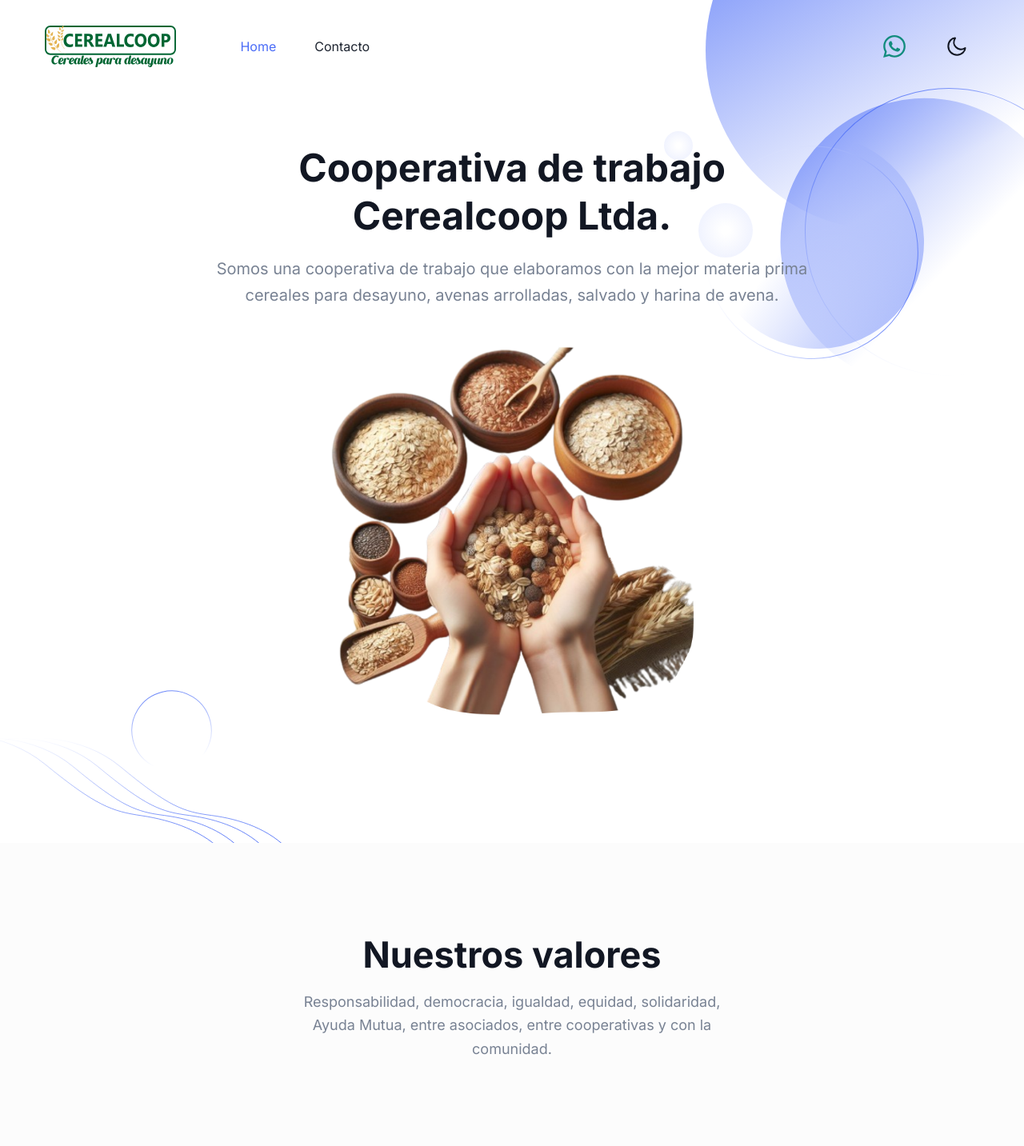
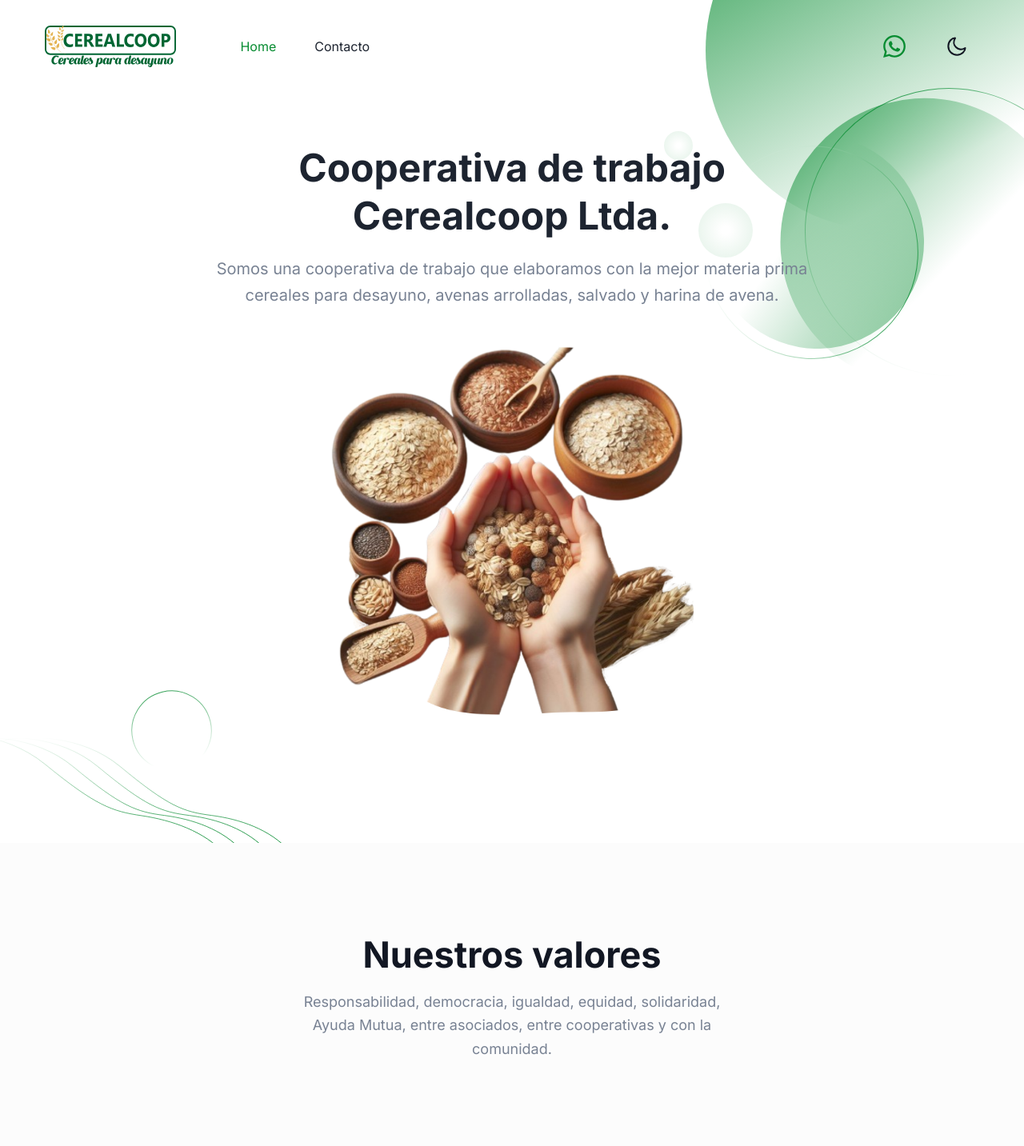
Before and after one commit to JuanMolfese/cerealcoop, a Next.js app: page / in a window 1280 px wide. Shown: the top 1433 px of the page at 80% size. Built offline with nearby package versions, Linux system fonts and the light colour scheme.

Commit message:
se agrego en tailwind.config.js el color green. mas m top al contact. Reemplazo de colores azules por verdes. Actualizacion imagen manos.

```diff
--- a/components/Contact/index.tsx
+++ b/components/Contact/index.tsx
@@ -7,7 +7,7 @@ const Contact = () => {
         <div className="-mx-4 flex flex-wrap">
           <div className="w-full px-4">
             <div
-              className="wow fadeInUp shadow-three dark:bg-gray-dark mb-12 rounded-sm bg-white px-8 py-11 sm:p-[55px] lg:mb-5 lg:px-8 xl:p-[55px]"
+              className="wow fadeInUp shadow-three dark:bg-gray-dark mb-12 mt-6 rounded-sm bg-white px-8 py-11 sm:p-[55px] lg:mb-5 lg:px-8 xl:p-[55px]"
               data-wow-delay=".15s
               "
             >
@@ -22,24 +22,24 @@ const Contact = () => {
               </p>
                 <div className="-mx-4 flex flex-wrap">
                   <div className="w-full px-4 md:w-1/2">
-                    <div className="mb-8">
+                    <div className="mb-8  hover:text-green dark:hover:text-green">
                       <Link href="https://maps.app.goo.gl/VBvaxE1udhaViQyF6" target="_blank">
                         Balcarce 1450, Tres Arroyos, pcia. de Buenos Aires.
                       </Link>
                     </div>
-                    <div className="mb-8">
+                    <div className="mb-8 hover:text-green dark:hover:text-green">
                       <Link href="tel:+542983574647" target="_blank">
                         Telefono: 2983 574647
                       </Link>
                     </div>
                   </div>
                   <div className="w-full px-4 md:w-1/2">
-                    <div className="mb-8">
+                    <div className="mb-8 hover:text-green dark:hover:text-green">
                       <Link href="mailto:info@cerealcoop.com.ar" target="_blank">
                         mail: info@cerealcoop.com.ar
                       </Link>
                     </div>
-                    <div className="mb-8">
+                    <div className="mb-8 hover:text-green dark:hover:text-green">
                       <Link href="//api.whatsapp.com/send?phone=542983574647" target="_blank">
                         Whatsapp: 2983 574647
                       </Link>
--- a/components/Header/index.tsx
+++ b/components/Header/index.tsx
@@ -79,7 +79,7 @@ const Header = () => {
                   onClick={navbarToggleHandler}
                   id="navbarToggler"
                   aria-label="Mobile Menu"
-                  className="absolute right-4 top-1/2 block translate-y-[-50%] rounded-lg px-3 py-[6px] ring-primary focus:ring-2 lg:hidden"
+                  className="absolute right-4 top-1/2 block translate-y-[-50%] rounded-lg px-3 py-[6px] ring-green focus:ring-2 lg:hidden"
                 >
                   <span
                     className={`relative my-1.5 block h-0.5 w-[30px] bg-black transition-all duration-300 dark:bg-white ${
@@ -113,8 +113,8 @@ const Header = () => {
                             href={menuItem.path}
                             className={`flex py-2 text-base justify-center lg:mr-0 lg:inline-flex lg:px-0 lg:py-6 ${
                               usePathName === menuItem.path
-                                ? "text-primary dark:text-white"
-                                : "text-dark hover:text-primary dark:text-white/70 dark:hover:text-white"
+                                ? "text-green dark:text-white"
+                                : "text-dark hover:text-green dark:text-white/70 dark:hover:text-white"
                             }`}
                           >
                             {menuItem.title}
@@ -123,7 +123,7 @@ const Header = () => {
                           <>
                             <p
                               onClick={() => handleSubmenu(index)}
-                              className="flex cursor-pointer items-center justify-between py-2 text-base text-dark group-hover:text-primary dark:text-white/70 dark:group-hover:text-white lg:mr-0 lg:inline-flex lg:px-0 lg:py-6"
+                              className="flex cursor-pointer items-center justify-between py-2 text-base text-dark group-hover:text-green dark:text-white/70 dark:group-hover:text-white lg:mr-0 lg:inline-flex lg:px-0 lg:py-6"
                             >
                               {menuItem.title}
                               <span className="pl-3">
@@ -177,7 +177,7 @@ const Header = () => {
                   <Link href="//api.whatsapp.com/send?phone=542983582016" target="_blank">
                     <svg
                       xmlns="http://www.w3.org/2000/svg"
-                      fill="currentColor"
+                      fill="#078c31"
                       style={{ color: '#128c7e'}}
                       viewBox="0 0 24 24">
                       <path
--- a/components/Hero/index.tsx
+++ b/components/Hero/index.tsx
@@ -15,7 +15,7 @@ const Hero = () => {
                 className="wow fadeInUp mx-auto max-w-[800px] text-center"
                 data-wow-delay=".2s"
               >
-                <h1 className="mb-5 text-3xl font-bold leading-tight text-black dark:text-white sm:text-4xl sm:leading-tight md:text-5xl md:leading-tight">
+                <h1 className="mb-5 text-3xl font-bold leading-tight text-dark dark:text-white sm:text-4xl sm:leading-tight md:text-5xl md:leading-tight">
                   Cooperativa de trabajo Cerealcoop Ltda.
                 </h1>
                {/*  <Image
@@ -105,8 +105,8 @@ const Hero = () => {
                 y2="288"
                 gradientUnits="userSpaceOnUse"
               >
-                <stop stopColor="#4A6CF7" />
-                <stop offset="1" stopColor="#4A6CF7" stopOpacity="0" />
+                <stop stopColor="#078c31" />
+                <stop offset="1" stopColor="#078c31" stopOpacity="0" />
               </linearGradient>
               <radialGradient
                 id="paint1_radial_25:217"
@@ -116,8 +116,8 @@ const Hero = () => {
                 gradientUnits="userSpaceOnUse"
                 gradientTransform="translate(17.9997 182) rotate(90) scale(18)"
               >
-                <stop offset="0.145833" stopColor="#4A6CF7" stopOpacity="0" />
-                <stop offset="1" stopColor="#4A6CF7" stopOpacity="0.08" />
+                <stop offset="0.145833" stopColor="#078c31" stopOpacity="0" />
+                <stop offset="1" stopColor="#078c31" stopOpacity="0.08" />
               </radialGradient>
               <radialGradient
                 id="paint2_radial_25:217"
@@ -127,8 +127,8 @@ const Hero = () => {
                 gradientUnits="userSpaceOnUse"
                 gradientTransform="translate(76.9997 288) rotate(90) scale(34)"
               >
-                <stop offset="0.145833" stopColor="#4A6CF7" stopOpacity="0" />
-                <stop offset="1" stopColor="#4A6CF7" stopOpacity="0.08" />
+                <stop offset="0.145833" stopColor="#078c31" stopOpacity="0" />
+                <stop offset="1" stopColor="#078c31" stopOpacity="0.08" />
               </radialGradient>
               <linearGradient
                 id="paint3_linear_25:217"
@@ -138,8 +138,8 @@ const Hero = () => {
                 y2="351.421"
                 gradientUnits="userSpaceOnUse"
               >
-                <stop stopColor="#4A6CF7" />
-                <stop offset="1" stopColor="#4A6CF7" stopOpacity="0" />
+                <stop stopColor="#078c31" />
+                <stop offset="1" stopColor="#078c31" stopOpacity="0" />
               </linearGradient>
               <linearGradient
                 id="paint4_linear_25:217"
@@ -149,7 +149,7 @@ const Hero = () => {
                 y2="448.882"
                 gradientUnits="userSpaceOnUse"
               >
-                <stop stopColor="#4A6CF7" />
+                <stop stopColor="#078c31" />
                 <stop offset="1" stopColor="white" stopOpacity="0" />
               </linearGradient>
               <linearGradient
@@ -160,7 +160,7 @@ const Hero = () => {
                 y2="470"
                 gradientUnits="userSpaceOnUse"
               >
-                <stop stopColor="#4A6CF7" />
+                <stop stopColor="#078c31" />
                 <stop offset="1" stopColor="white" stopOpacity="0" />
               </linearGradient>
               <linearGradient
@@ -171,8 +171,8 @@ const Hero = () => {
                 y2="338.63"
                 gradientUnits="userSpaceOnUse"
               >
-                <stop stopColor="#4A6CF7" />
-                <stop offset="1" stopColor="#4A6CF7" stopOpacity="0" />
+                <stop stopColor="#078c31" />
+                <stop offset="1" stopColor="#078c31" stopOpacity="0" />
               </linearGradient>
             </defs>
           </svg>
@@ -219,8 +219,8 @@ const Hero = () => {
                 y2="212.24"
                 gradientUnits="userSpaceOnUse"
               >
-                <stop stopColor="#4A6CF7" stopOpacity="0" />
-                <stop offset="1" stopColor="#4A6CF7" />
+                <stop stopColor="#078c31" stopOpacity="0" />
+                <stop offset="1" stopColor="#078c31" />
               </linearGradient>
               <linearGradient
                 id="paint1_linear_25:218"
@@ -230,8 +230,8 @@ const Hero = () => {
                 y2="212.24"
                 gradientUnits="userSpaceOnUse"
               >
-                <stop stopColor="#4A6CF7" stopOpacity="0" />
-                <stop offset="1" stopColor="#4A6CF7" />
+                <stop stopColor="#078c31" stopOpacity="0" />
+                <stop offset="1" stopColor="#078c31" />
               </linearGradient>
               <linearGradient
                 id="paint2_linear_25:218"
@@ -241,8 +241,8 @@ const Hero = () => {
                 y2="212.24"
                 gradientUnits="userSpaceOnUse"
               >
-                <stop stopColor="#4A6CF7" stopOpacity="0" />
-                <stop offset="1" stopColor="#4A6CF7" />
+                <stop stopColor="#078c31" stopOpacity="0" />
+                <stop offset="1" stopColor="#078c31" />
               </linearGradient>
               <linearGradient
                 id="paint3_linear_25:218"
@@ -252,8 +252,8 @@ const Hero = () => {
                 y2="210.214"
                 gradientUnits="userSpaceOnUse"
               >
-                <stop stopColor="#4A6CF7" stopOpacity="0" />
-                <stop offset="1" stopColor="#4A6CF7" />
+                <stop stopColor="#078c31" stopOpacity="0" />
+                <stop offset="1" stopColor="#078c31" />
               </linearGradient>
               <linearGradient
                 id="paint4_linear_25:218"
@@ -263,8 +263,8 @@ const Hero = () => {
                 y2="99.5816"
                 gradientUnits="userSpaceOnUse"
               >
-                <stop stopColor="#4A6CF7" />
-                <stop offset="1" stopColor="#4A6CF7" stopOpacity="0" />
+                <stop stopColor="#078c31" />
+                <stop offset="1" stopColor="#078c31" stopOpacity="0" />
               </linearGradient>
               <radialGradient
                 id="paint5_radial_25:218"
--- a/components/ScrollToTop/index.tsx
+++ b/components/ScrollToTop/index.tsx
@@ -33,7 +33,7 @@ export default function ScrollToTop() {
         <div
           onClick={scrollToTop}
           aria-label="scroll to top"
-          className="flex h-10 w-10 cursor-pointer items-center justify-center rounded-md bg-primary text-white shadow-md transition duration-300 ease-in-out hover:bg-opacity-80 hover:shadow-signUp"
+          className="flex h-10 w-10 cursor-pointer items-center justify-center rounded-md bg-green text-white shadow-md transition duration-300 ease-in-out hover:bg-opacity-80 hover:shadow-signUp"
         >
           <span className="mt-[6px] h-3 w-3 rotate-45 border-l border-t border-white"></span>
         </div>
--- a/tailwind.config.js
+++ b/tailwind.config.js
@@ -40,6 +40,7 @@ module.exports = {
         dark: "#1D2430",
         primary: "#4A6CF7",
         yellow: "#FBB040",
+        green:"#078c31",
         "body-color": "#788293",
         "body-color-dark": "#959CB1",
         "gray-dark": "#1E232E",
```
Also changed, not shown: components/Footer/index.tsx (+17 -17 lines), public/images/hero/manos_wt3.png.
